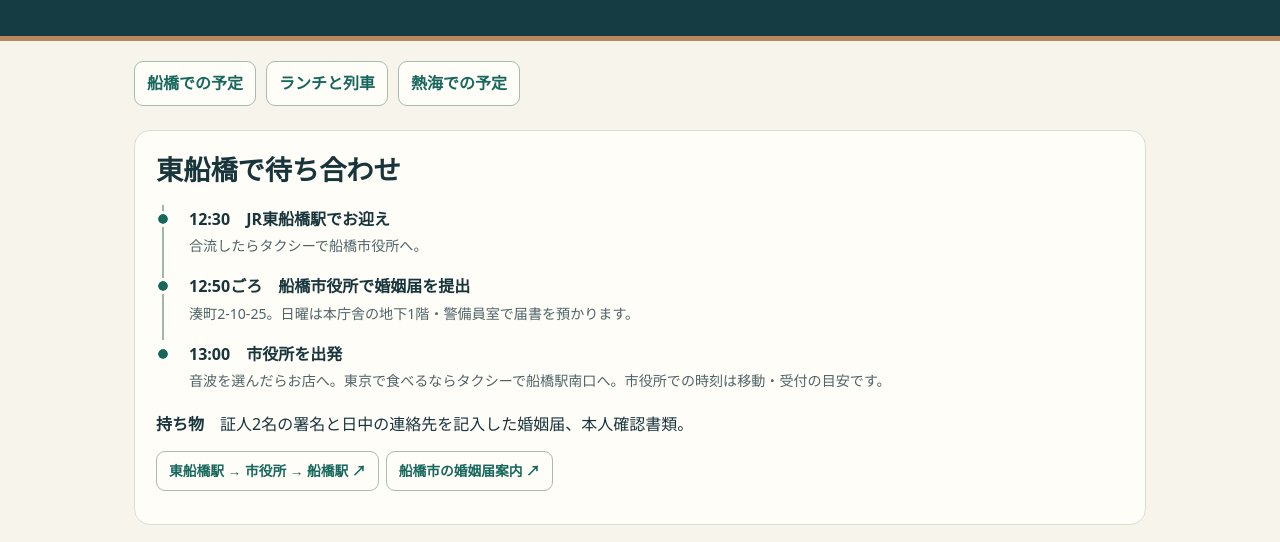
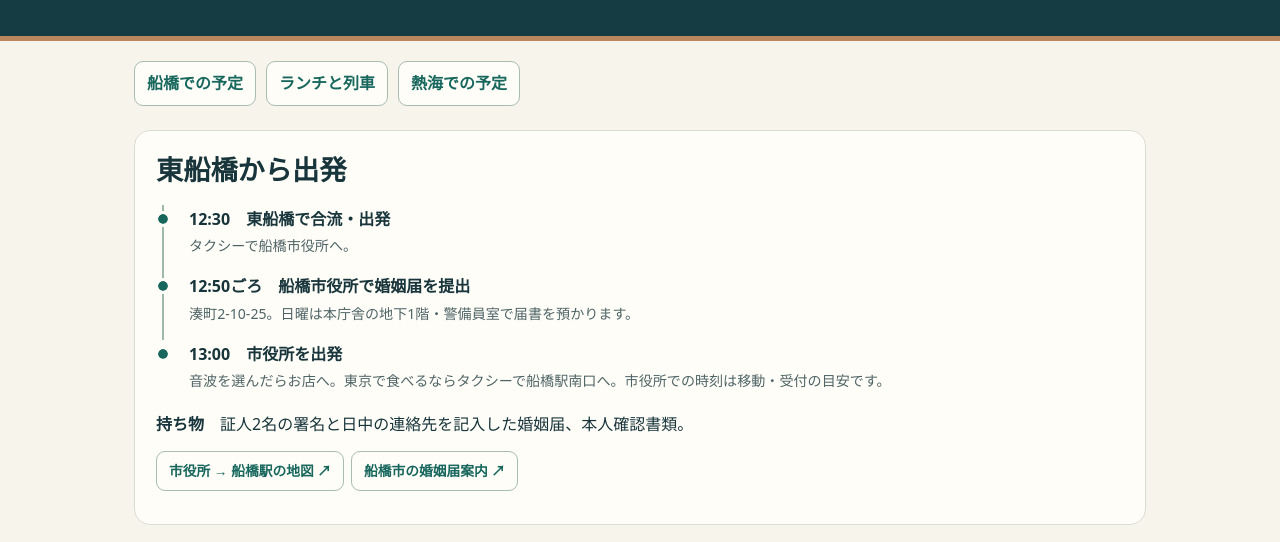
Before and after one commit to tsunami-nakano/trip, a plain HTML site: page atami-2026-11-22/index.html in a window 1280 px wide. Shown: the part 210-752 px from the top of the page. Drawn offline with Linux system fonts and the light colour scheme.

Commit message:
Update Higashi-Funabashi departure point

```diff
--- a/atami-2026-11-22/index.html
+++ b/atami-2026-11-22/index.html
@@ -21,14 +21,14 @@
 <main class="wrap">
 <nav class="nav" aria-label="しおりの目次"><a href="#morning">船橋での予定</a><a href="#lunch">ランチと列車</a><a href="#atami">熱海での予定</a></nav>
 <section class="box" id="morning">
-<h2>東船橋で待ち合わせ</h2>
+<h2>東船橋から出発</h2>
 <ol class="route">
-<li><strong>12:30　JR東船橋駅でお迎え</strong><small>合流したらタクシーで船橋市役所へ。</small></li>
+<li><strong>12:30　東船橋で合流・出発</strong><small>タクシーで船橋市役所へ。</small></li>
 <li><strong>12:50ごろ　船橋市役所で婚姻届を提出</strong><small>湊町2-10-25。日曜は本庁舎の地下1階・警備員室で届書を預かります。</small></li>
 <li><strong>13:00　市役所を出発</strong><small>音波を選んだらお店へ。東京で食べるならタクシーで船橋駅南口へ。市役所での時刻は移動・受付の目安です。</small></li>
 </ol>
 <p><strong>持ち物</strong>　証人2名の署名と日中の連絡先を記入した婚姻届、本人確認書類。</p>
-<div class="links"><a class="action" data-map="start">東船橋駅 → 市役所 → 船橋駅 ↗</a><a class="action" href="https://www.city.funabashi.lg.jp/kurashi/koseki/001/p009784.html">船橋市の婚姻届案内 ↗</a></div>
+<div class="links"><a class="action" data-map="start">市役所 → 船橋駅の地図 ↗</a><a class="action" href="https://www.city.funabashi.lg.jp/kurashi/koseki/001/p009784.html">船橋市の婚姻届案内 ↗</a></div>
 </section>
 <section class="box" id="lunch">
 <h2>お昼は当日の流れで</h2>
@@ -74,7 +74,7 @@
 </main>
 <script>
 const routes = {
-  start: ['JR東船橋駅', 'JR船橋駅 南口', '船橋市役所 千葉県船橋市湊町2-10-25'],
+  start: ['船橋市役所 千葉県船橋市湊町2-10-25', 'JR船橋駅 南口'],
   otoha: ['船橋市役所 千葉県船橋市湊町2-10-25', 'JR船橋駅 南口', '音波 船橋店 千葉県船橋市本町2-2-7'],
   hotel: ['JR熱海駅', '天空のホテル 夢寿庵 静岡県熱海市熱海1993-351'],
   dinner: ['天空のホテル 夢寿庵 静岡県熱海市熱海1993-351', 'ホテルニューアカオ ホライゾン・ウイング 静岡県熱海市熱海1993-250']
```
